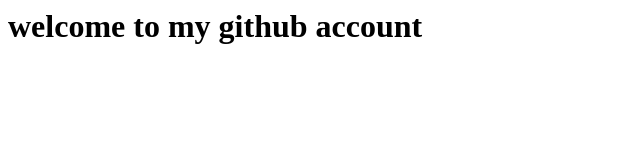
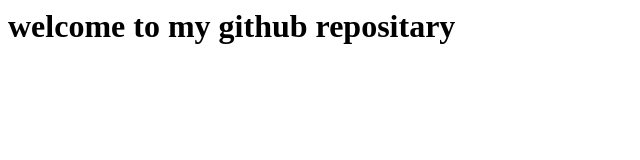
Before and after one commit to maheshveer04/git_demo, a plain HTML site: page index.html in a window 1280 px wide. Shown: the full height of the page, 0-640 px from the left. Drawn offline with Linux system fonts and the light colour scheme.

Commit message:
add new repo

```diff
--- a/index.html
+++ b/index.html
@@ -1 +1 @@
-<h1>welcome to my github account</h1>
+<h1>welcome to my github repositary </h1>
```
